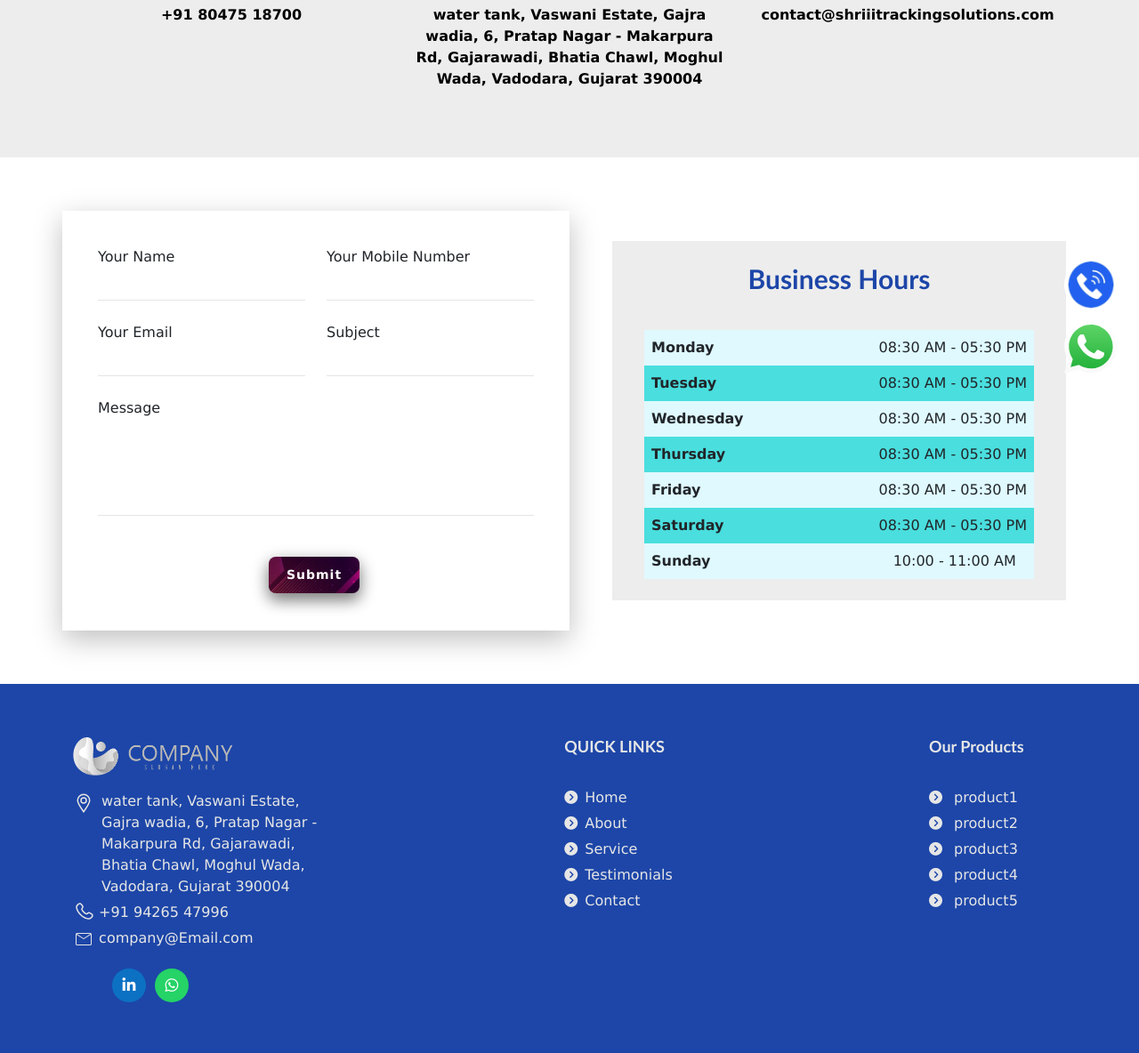
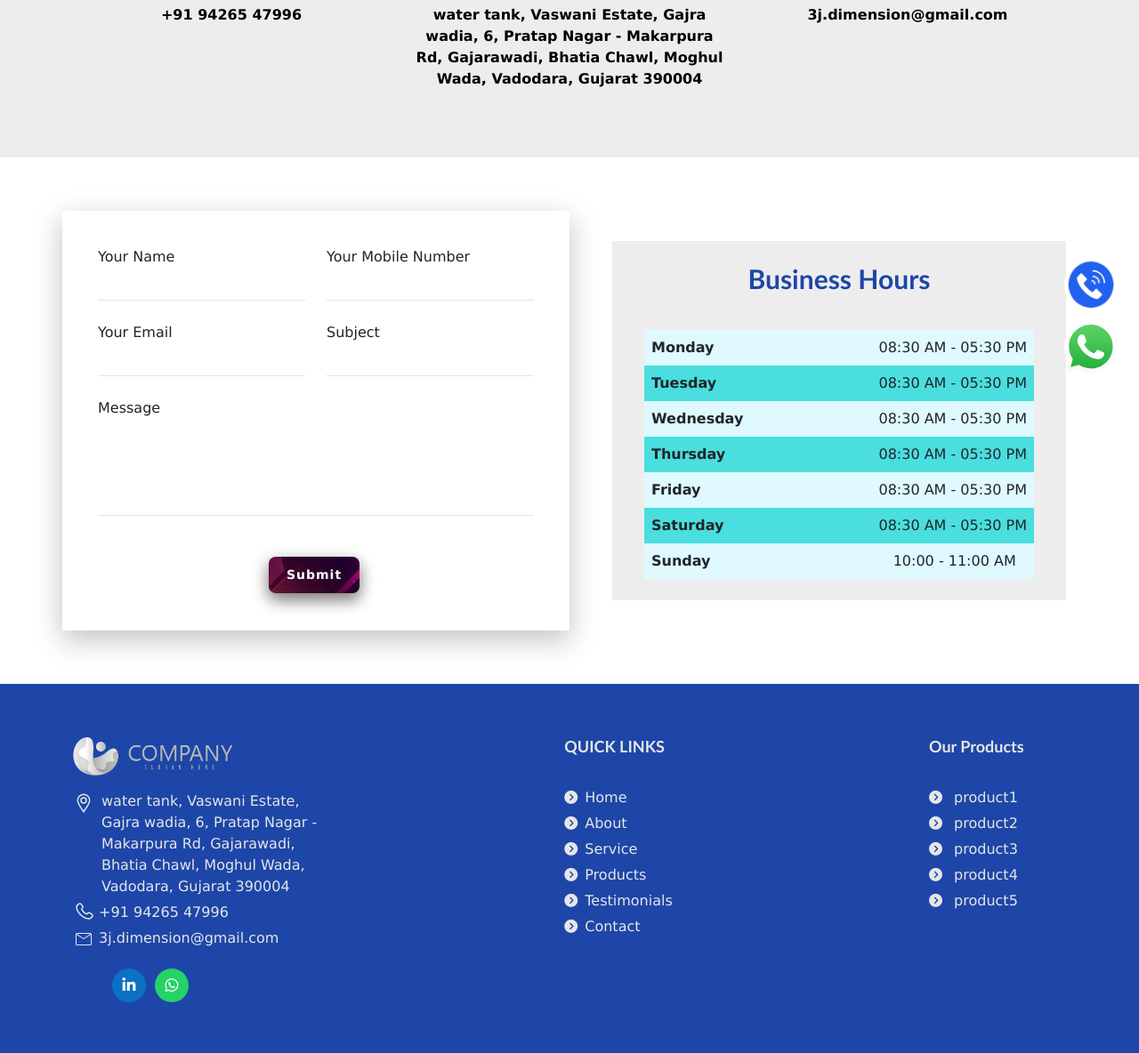
Before and after one commit to smitpatel31-03/services, a plain HTML site: page contact.html in a window 1280 px wide. Shown: the part 356-1540 px from the top of the page at 89% size. Drawn offline with nearby package versions, Linux system fonts and the light colour scheme.

Commit message:
Update contact details and footer information; change phone number, address link, and email

```diff
--- a/contact.html
+++ b/contact.html
@@ -49,7 +49,7 @@
                     <span class="iconify" data-icon="line-md:phone-call-twotone-loop" data-inline="false"></span>
                     <h3 class="therdH">Phone</h3>
                     <p>
-                      <a href="#" title="+91 63547 10794" id="c-mobile-number1" class="underline" >+91 80475 18700</a>
+                      <a href="tel:+919426547996" title="+91 94265 47996" id="c-mobile-number1" class="underline" >+91 94265 47996</a>
                     </p>
 
                   </div>
@@ -59,7 +59,7 @@
                     <span class="iconify" data-icon="line-md:my-location-loop" data-inline="false"></span>
                     <h3 class="therdH">Address</h3>
                     <p>
-                      <a href="vimal@gmail.com" id="c-address" class="underline" > water tank, Vaswani Estate, Gajra wadia, 6, Pratap Nagar - Makarpura Rd, Gajarawadi, Bhatia Chawl, Moghul Wada, Vadodara, Gujarat 390004</a>
+                      <a href="https://maps.app.goo.gl/dTJNobzMh7pWia3m8" id="c-address" class="underline" > water tank, Vaswani Estate, Gajra wadia, 6, Pratap Nagar - Makarpura Rd, Gajarawadi, Bhatia Chawl, Moghul Wada, Vadodara, Gujarat 390004</a>
                     </p>
                   </div>
                 </div>
@@ -67,7 +67,7 @@
                   <div class="contact2-infobox">
                     <span class="iconify" data-icon="line-md:email-filled" data-inline="false"></span>
                     <h3 class="therdH">Email</h3>
-                    <a href="" id="c-email" title="#" class="underline" >contact@shriiitrackingsolutions.com</a>
+                    <a href="3j.dimension@gmail.com" id="c-email" title="#" class="underline" >3j.dimension@gmail.com</a>
                   </div>
                 </div>
               </div>
--- a/js/script.js
+++ b/js/script.js
@@ -11,7 +11,7 @@ document.getElementById("footer").innerHTML = `
             </a>
             <ul class="contact-info">
               <li>
-                <a id="footer_address" class="locationLink" target="_blank" href="https://maps.app.goo.gl/8e5zxepecGP5nJfV8">
+                <a id="footer_address" class="locationLink" target="_blank" href="https://maps.app.goo.gl/dTJNobzMh7pWia3m8">
                   <svg xmlns="http://www.w3.org/2000/svg" width="24" height="24" viewBox="0 0 16 16">
                     <g fill="none" stroke="currentColor" stroke-width="1">
                       <path d="M8 14.5C10.5 11 12.5 8 12.5 6a4.5 4.5 0 1 0-9 0c0 2 2 5 4.5 8.5Z" />
@@ -29,10 +29,10 @@ document.getElementById("footer").innerHTML = `
                   </svg> <span >+91 94265 47996</span> </a>
               </li>
               <li>
-                <a  id="footer_email" class="emailAnchor" href="mailto:company@Email.com">
+                <a  id="footer_email" class="emailAnchor" href="mailto:3j.dimension@gmail.com">
                   <svg xmlns="http://www.w3.org/2000/svg" width="24" height="24" viewBox="0 0 24 24">
                     <path fill="currentColor" d="M4.616 19q-.691 0-1.153-.462T3 17.384V6.616q0-.691.463-1.153T4.615 5h14.77q.69 0 1.152.463T21 6.616v10.769q0 .69-.463 1.153T19.385 19zM20 6.885l-7.552 4.944q-.106.055-.214.093q-.109.037-.234.037t-.234-.037t-.214-.093L4 6.884v10.5q0 .27.173.443t.443.173h14.769q.269 0 .442-.173t.173-.443zM12 11l7.692-5H4.308zM4 6.885v.211v-.811v.034V6v.32v-.052v.828zV18z" />
-                  </svg>  <span>company@Email.com</span>  </a>
+                  </svg>  <span>3j.dimension@gmail.com</span>  </a>
               </li>
             </ul>
             <div class="social-icons mt-3">
@@ -58,6 +58,10 @@ document.getElementById("footer").innerHTML = `
               <li>
                 <a href="WhatWeDo.html">
                   <i class="fa-solid fa-circle-chevron-right"></i>Service </a>
+              </li>
+              <li>
+                <a href="prouduct.html">
+                  <i class="fa-solid fa-circle-chevron-right"></i>Products </a>
               </li>
               <li>
                 <a href="gallery.html">
```
